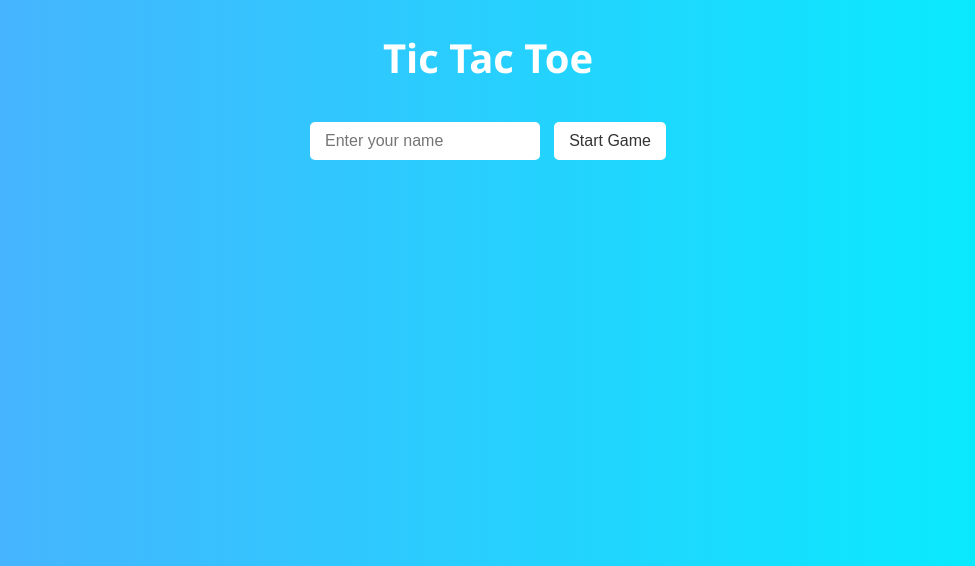
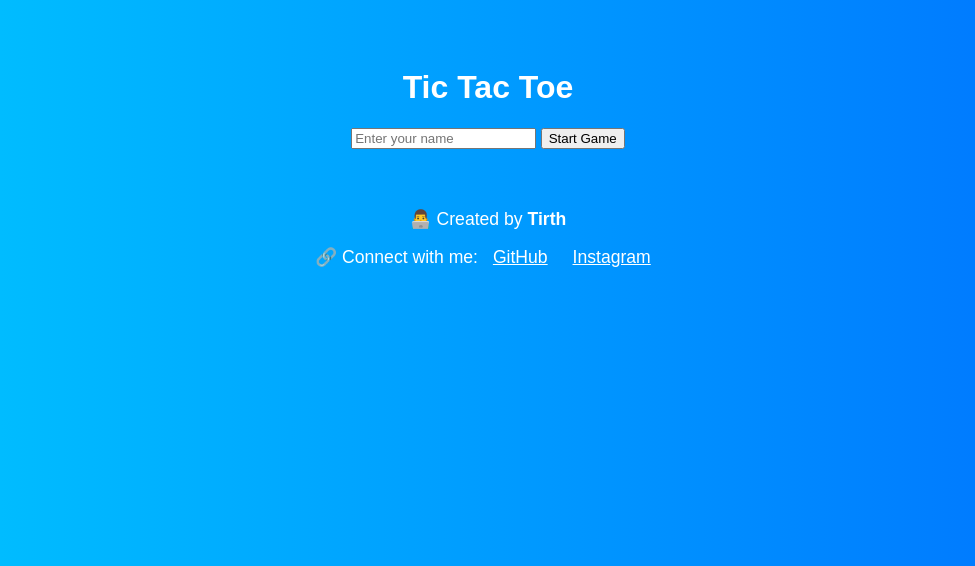
Before and after one commit to TirthPatel006/TicTacToe, a Flask app: page / in a window 1280 px wide. Shown: the top 566 px of the page, without its empty margins (152-1127 px from the left). Run offline with Flask 3, Linux system fonts and the light colour scheme.

Commit message:
Update index.html

```diff
--- a/templates/index.html
+++ b/templates/index.html
@@ -1,213 +1,128 @@
 <!DOCTYPE html>
 <html lang="en">
 <head>
-  <meta charset="UTF-8" />
-  <title>Tic Tac Toe - God Mode</title>
+  <meta charset="UTF-8">
+  <title>Tic Tac Toe</title>
   <style>
     body {
-      margin: 0;
-      font-family: 'Segoe UI', sans-serif;
-      background: linear-gradient(to right, #4facfe, #00f2fe);
-      color: #fff;
+      background: linear-gradient(to right, #00c6ff, #0072ff);
+      font-family: Arial, sans-serif;
       text-align: center;
+      color: white;
+      padding: 40px;
     }
-
-    h1 {
-      margin-top: 30px;
-      font-size: 2.5em;
-    }
-
-    #formArea {
-      margin-top: 20px;
-    }
-
-    input, button {
-      padding: 10px 15px;
-      font-size: 1em;
-      margin: 10px 5px;
-      border-radius: 5px;
-      border: none;
-    }
-
-    input {
-      width: 200px;
-    }
-
-    button {
-      cursor: pointer;
-      background-color: #ffffff;
-      color: #333;
-      transition: background 0.3s;
-    }
-
-    button:hover {
-      background-color: #eee;
-    }
-
     .grid {
       display: grid;
       grid-template-columns: repeat(3, 100px);
-      grid-gap: 8px;
+      gap: 10px;
       justify-content: center;
-      margin: 40px auto 10px;
+      margin-top: 20px;
     }
-
     .cell {
       width: 100px;
       height: 100px;
-      font-size: 2.2em;
-      font-weight: bold;
+      font-size: 2em;
+      background: white;
+      color: black;
+      border-radius: 10px;
+      display: flex;
+      justify-content: center;
+      align-items: center;
       cursor: pointer;
-      background: #ffffffcc;
-      color: #333;
-      display: flex;
-      align-items: center;
-      justify-content: center;
-      border-radius: 10px;
-      transition: background 0.3s, transform 0.1s;
     }
-
-    .cell:hover {
-      background: #ffffffee;
-      transform: scale(1.05);
-    }
-
-    .cell.disabled {
+    .disabled {
       pointer-events: none;
       background: #ccc;
     }
-
-    #status {
-      font-size: 1.3em;
-      margin-top: 20px;
-    }
-
-    #restartBtn {
-      padding: 10px 20px;
-      font-size: 1em;
-      margin-top: 15px;
+    #creatorOverlay {
       display: none;
-    }
-    #creatorOverlay {
       position: fixed;
-      top: 0; left: 0;
-      width: 100%;
-      height: 100%;
-      background: radial-gradient(circle, #000 30%, #111 100%);
-      color: #0f0;
+      inset: 0;
+      background: black;
+      color: lime;
       font-size: 2em;
-      display: flex;
       justify-content: center;
       align-items: center;
       flex-direction: column;
       z-index: 9999;
-      opacity: 0;
-      pointer-events: none;
-      animation: fadeIn 2.5s ease forwards;
     }
-
-    @keyframes fadeIn {
-      to {
-        opacity: 1;
-        pointer-events: all;
+    footer {
+      margin-top: 60px;
+      font-size: 1.1em;
     }
-    }
-
-    #creatorMessage {
-      animation: pulse 2s infinite;
-      text-shadow: 0 0 20px #0f0;
-      text-align: center;
-    }
-
-    @keyframes pulse {
-      0%   { transform: scale(1); opacity: 0.8; }
-      50%  { transform: scale(1.1); opacity: 1; }
-      100% { transform: scale(1); opacity: 0.8; }
-    }
-
-    #resetCreatorBtn {
-      margin-top: 20px;
-      padding: 10px 20px;
-      font-size: 1em;
-      background-color: #0f0;
-      color: #000;
-      border: none;
-      border-radius: 8px;
-      cursor: pointer;
+    footer a {
+      color: #fff;
+      text-decoration: underline;
+      margin: 0 10px;
     }
   </style>
 </head>
 <body>
-
   <h1>Tic Tac Toe</h1>
-
-  <div id="formArea">
-    <input type="text" id="nameInput" placeholder="Enter your name" />
+  <input type="text" id="nameInput" placeholder="Enter your name">
   <button onclick="startGame()">Start Game</button>
-  </div>
 
   <div class="grid" id="grid" style="display:none;"></div>
+  <h2 id="status"></h2>
+  <button onclick="restartGame()" id="restartBtn" style="display:none;">Restart</button>
 
-  <h2 id="status"></h2>
-  <button id="restartBtn" onclick="restartGame()">Restart Game</button>
-  <div id="creatorOverlay" style="display:none;">
-    <div id="creatorMessage">
-      👑 Creator Mode Activated<br>
-      I cannot challenge my master.
-      <br><br>
-      <button id="resetCreatorBtn" onclick="resetToMain()">Back to Main</button>
+  <div id="creatorOverlay">
+    <div>
+      <p>👑 I Accept My Defeat</p>
+      <p>I cannot challenge my master.</p>
+      <button onclick="backToStart()">Back</button>
     </div>
   </div>
 
   <script>
   let board = Array(9).fill("");
-    let player = "X";
-    let ai = "O";
   let mode = "god";
-    const grid = document.getElementById("grid");
+  let playerTurn = true;
 
   function startGame() {
     const name = document.getElementById("nameInput").value.trim().toLowerCase();
-      document.getElementById("status").textContent = "";
-      document.getElementById("restartBtn").style.display = "none";
-      document.getElementById("creatorOverlay").style.display = "none";
-
-      board = Array(9).fill("");
-      render();
-
     if (name === "tirth") {
-        grid.style.display = "none";
       document.getElementById("creatorOverlay").style.display = "flex";
       return;
     }
-      mode = "god";
-      grid.style.display = "grid";
+    board.fill("");
+    playerTurn = true;
+    document.getElementById("grid").style.display = "grid";
+    document.getElementById("status").textContent = "";
+    document.getElementById("restartBtn").style.display = "none";
+    render();
   }
 
+  function backToStart() {
+    document.getElementById("creatorOverlay").style.display = "none";
+    document.getElementById("nameInput").value = "";
+  }
   function render() {
+    const grid = document.getElementById("grid");
     grid.innerHTML = "";
     board.forEach((val, i) => {
       const cell = document.createElement("div");
       cell.className = "cell";
       cell.textContent = val;
-        if (!val && !document.getElementById("status").textContent) {
-          cell.addEventListener("click", () => handleClick(i));
+      if (!val && playerTurn) {
+        cell.onclick = () => makeMove(i);
       } else {
         cell.classList.add("disabled");
       }
       grid.appendChild(cell);
     });
   }
+  function makeMove(i) {
+    if (!playerTurn || board[i]) return;
 
-    function handleClick(i) {
-      if (board[i] !== "" || document.getElementById("status").textContent) return;
-      board[i] = player;
+    board[i] = "X";
+    playerTurn = false;
     render();
 
     fetch("/move", {
       method: "POST",
-        headers: { "Content-Type": "application/json" },
-        body: JSON.stringify({ board, player, ai, mode })
+      headers: {"Content-Type": "application/json"},
+      body: JSON.stringify({board, mode, player: "X", ai: "O"})
     })
     .then(res => res.json())
     .then(data => {
@@ -217,22 +132,42 @@
         document.getElementById("status").textContent =
           data.winner === "Draw" ? "It's a Draw!" : `${data.winner} Wins!`;
         document.getElementById("restartBtn").style.display = "inline-block";
+      } else {
+        playerTurn = true;
+        render();
       }
     });
   }
 
   function restartGame() {
-      board = Array(9).fill("");
+    board.fill("");
+    playerTurn = true;
     document.getElementById("status").textContent = "";
     document.getElementById("restartBtn").style.display = "none";
     render();
   }
-
-    function resetToMain() {
-      document.getElementById("creatorOverlay").style.display = "none";
-      document.getElementById("nameInput").value = "";
+  document.addEventListener("keydown", function (e) {
+    if (e.key === "~") {
+      const code = prompt("👁 Secret code:");
+      if (code && code.trim().toLowerCase() === "lucifer") {
+        mode = "normal";
+        alert("😈 Noob Mode Activated! AI will now play randomly.");
+      } else if (code && code.trim().toLowerCase() === "god") {
+        mode = "god";
+        alert("⚡ God Mode Activated! AI is now unbeatable.");
+      } else {
+        alert("❌ Incorrect code. Try again.");
       }
+    }
+  });
 </script>
-
+  <footer>
+    <p>👨‍💻 Created by <strong>Tirth</strong></p>
+    <p>
+      🔗 Connect with me:
+      <a href="https://github.com/TirthPatel006" target="_blank">GitHub</a>
+      <a href="https://instagram.com/urfav.tirth" target="_blank">Instagram</a>
+    </p>
+  </footer>
 </body>
 </html>
```
Lines whose indentation alone changed are shown as unchanged.
